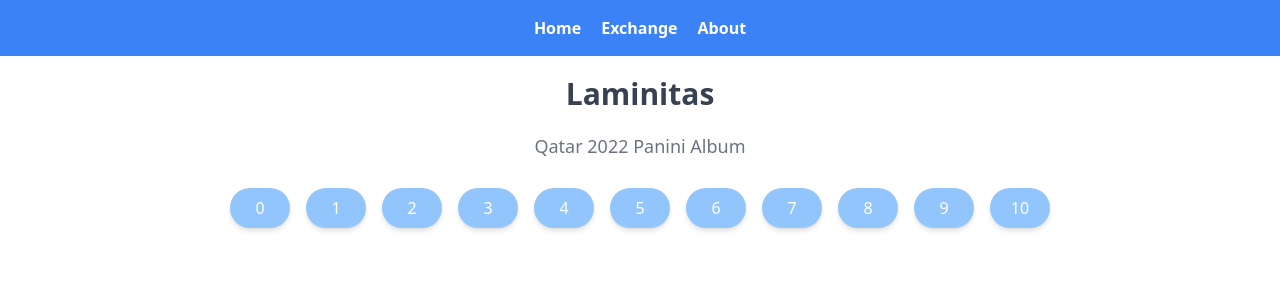
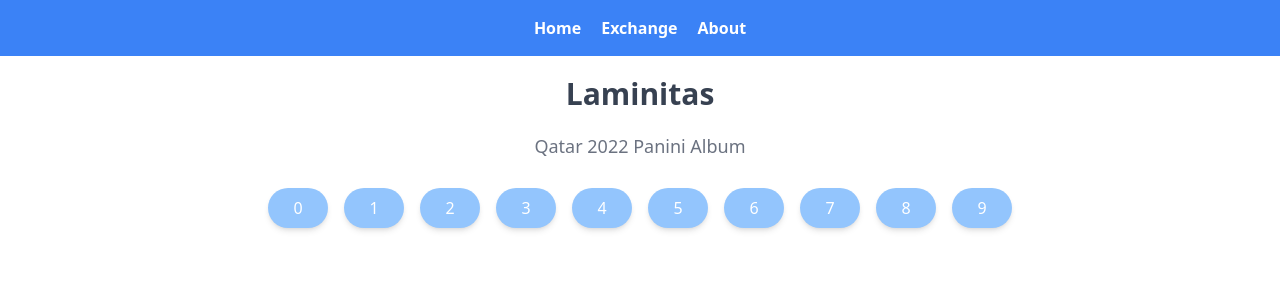
Before and after one commit to jpvg10/laminitas, a React (Create React App) app: page / in a window 1280 px wide. Shown: the top 300 px of the page. Built offline with nearby package versions, Linux system fonts and the light colour scheme.

Commit message:
renaming status -> quantity

```diff
--- a/src/components/Exchange.tsx
+++ b/src/components/Exchange.tsx
@@ -10,7 +10,7 @@
     const stickerState = localStorage.getItem(LOCAL_STORAGE_STATE);
     const stickers: ISticker[] = JSON.parse(stickerState!);
     const value = stickers.reduce((acc: string, curr: ISticker) => {
-      return acc + curr.status;
+      return acc + curr.quantity;
     }, '');
     console.log(value);
     setQRValue(value);
--- a/src/components/Home.tsx
+++ b/src/components/Home.tsx
@@ -1,6 +1,6 @@
 import React, { useEffect, useState } from 'react';
 import { LOCAL_STORAGE_STATE, TOTAL_STICKERS } from '../utils/constants';
-import { EStickerStatus } from '../utils/enums';
+import { EStickerQuantity } from '../utils/enums';
 import { ISticker } from '../utils/interfaces';
 import Sticker from './Sticker';
 
@@ -13,8 +13,8 @@
       setStickers(JSON.parse(stickerState));
     } else {
       const array: ISticker[] = [];
-      for (let i = 0; i <= TOTAL_STICKERS; i++) {
-        array.push({ num: i, status: EStickerStatus.DONT_HAVE_IT });
+      for (let i = 0; i < TOTAL_STICKERS; i++) {
+        array.push({ num: i, quantity: EStickerQuantity.DONT_HAVE_IT });
       }
       setStickers(array);
       localStorage.setItem(LOCAL_STORAGE_STATE, JSON.stringify(array));
@@ -24,8 +24,8 @@
   const incrementSticker = (num: number) => () => {
     const newStickers: ISticker[] = stickers.map((s) => {
       if (s.num === num) {
-        const newStatus = (s.status + 1) % 3;
-        return { ...s, status: newStatus };
+        const newQuantity = (s.quantity + 1) % 3;
+        return { ...s, quantity: newQuantity };
       } else {
         return s;
       }
@@ -38,7 +38,7 @@
     <Sticker
       key={sticker.num}
       num={sticker.num}
-      status={sticker.status}
+      quantity={sticker.quantity}
       increment={incrementSticker(sticker.num)}
     />
   ));
--- a/src/components/Sticker.tsx
+++ b/src/components/Sticker.tsx
@@ -1,18 +1,18 @@
 import React from 'react';
-import { EStickerStatus } from '../utils/enums';
+import { EStickerQuantity } from '../utils/enums';
 import { ISticker } from '../utils/interfaces';
 
 interface IProps extends ISticker {
   increment: () => void;
 }
 
-const Sticker: React.FC<IProps> = ({ num, status, increment }) => {
+const Sticker: React.FC<IProps> = ({ num, quantity: status, increment }) => {
   let bgColor: string;
   switch (status) {
-    case EStickerStatus.HAVE_IT:
+    case EStickerQuantity.HAVE_IT:
       bgColor = 'bg-lime-500 hover:bg-lime-600';
       break;
-    case EStickerStatus.REPEATED:
+    case EStickerQuantity.REPEATED:
       bgColor = 'bg-amber-500 hover:bg-amber-600';
       break;
     default:
--- a/src/utils/enums.ts
+++ b/src/utils/enums.ts
@@ -1,4 +1,4 @@
-export enum EStickerStatus {
+export enum EStickerQuantity {
   DONT_HAVE_IT,
   HAVE_IT,
   REPEATED,
--- a/src/utils/interfaces.ts
+++ b/src/utils/interfaces.ts
@@ -1,6 +1,6 @@
-import { EStickerStatus } from './enums';
+import { EStickerQuantity } from './enums';
 
 export interface ISticker {
   num: number;
-  status: EStickerStatus;
+  quantity: EStickerQuantity;
 }
```
